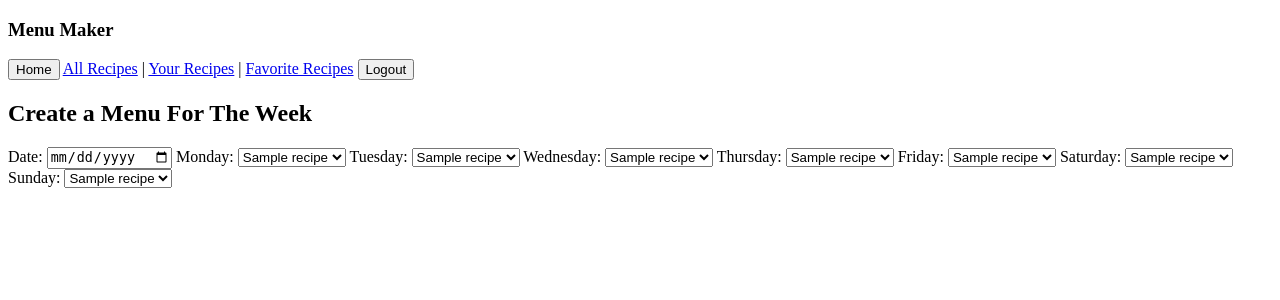
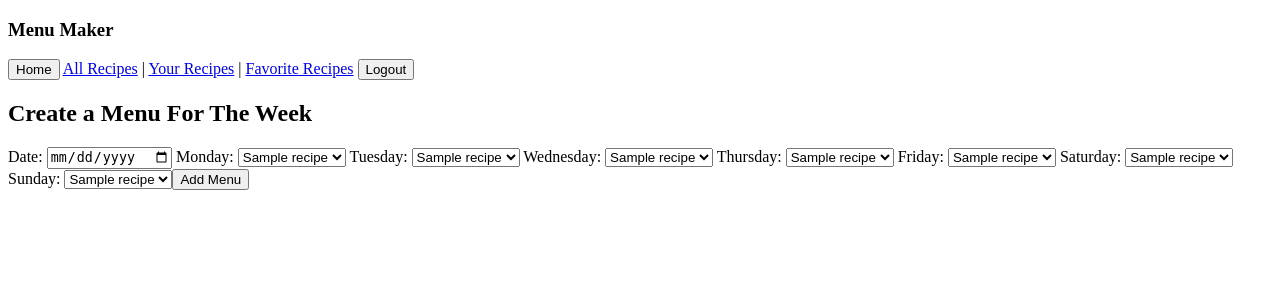
Before and after one commit to JenniferFulton/menu_maker, a Django app: template menu/planner/templates/create_menu.html in a window 1280 px wide. Shown: the top 300 px of the page. Run offline with Django 3.2, Linux system fonts and the light colour scheme; the template is opened without the code that fills it: most values are stand-ins (such as "Sample title", 1, 10 or a date in 2020).

Commit message:
submit button added to menu form

```diff
--- a/menu/planner/templates/create_menu.html
+++ b/menu/planner/templates/create_menu.html
@@ -79,6 +79,8 @@
                     {% for recipe in all_recipes %}
                     <option>{{recipe.title}}</option>
                     {% endfor %}
+
+                <input type="submit" value="Add Menu"
                 </select>
             </form>
         </div>
```
